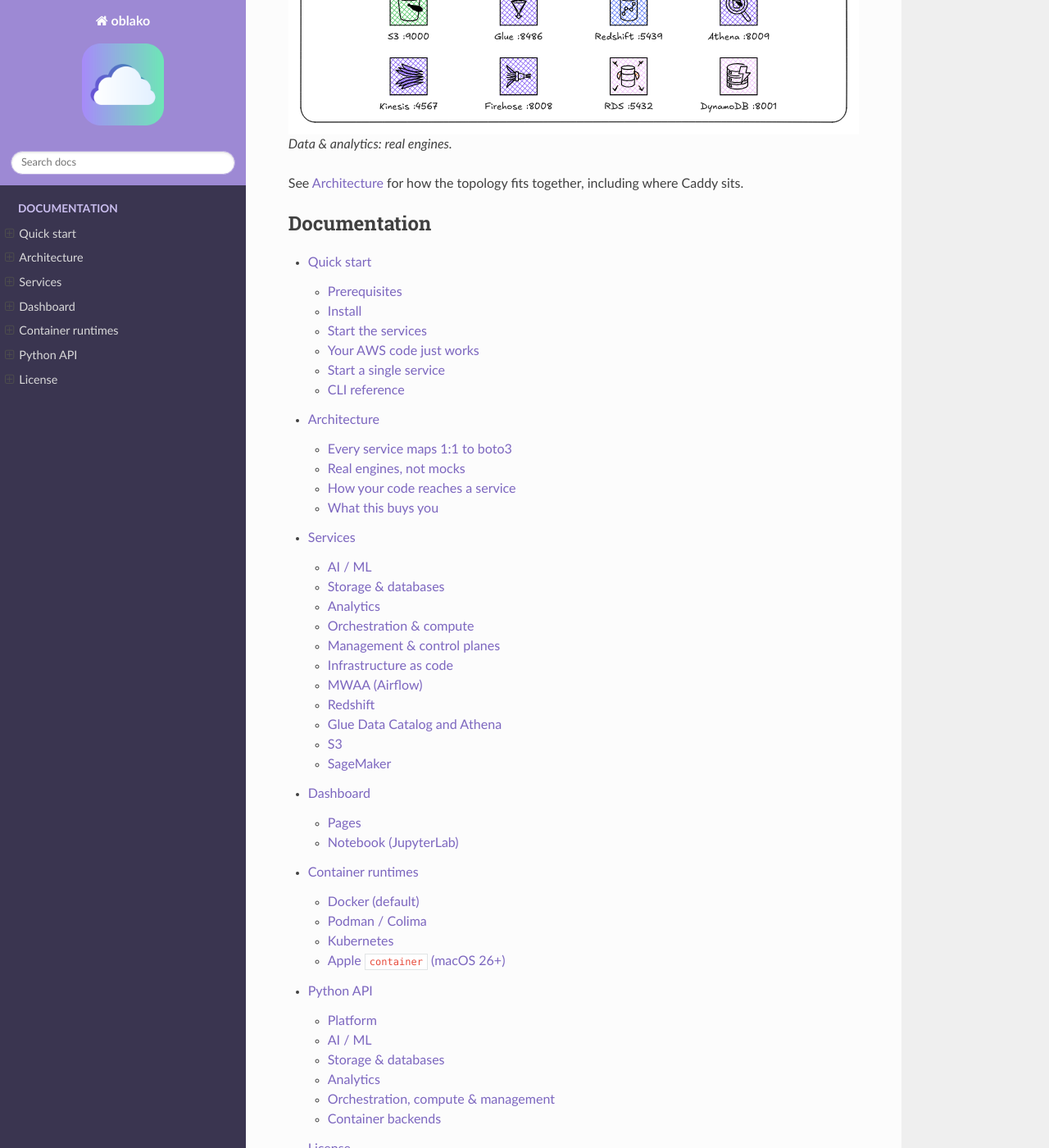
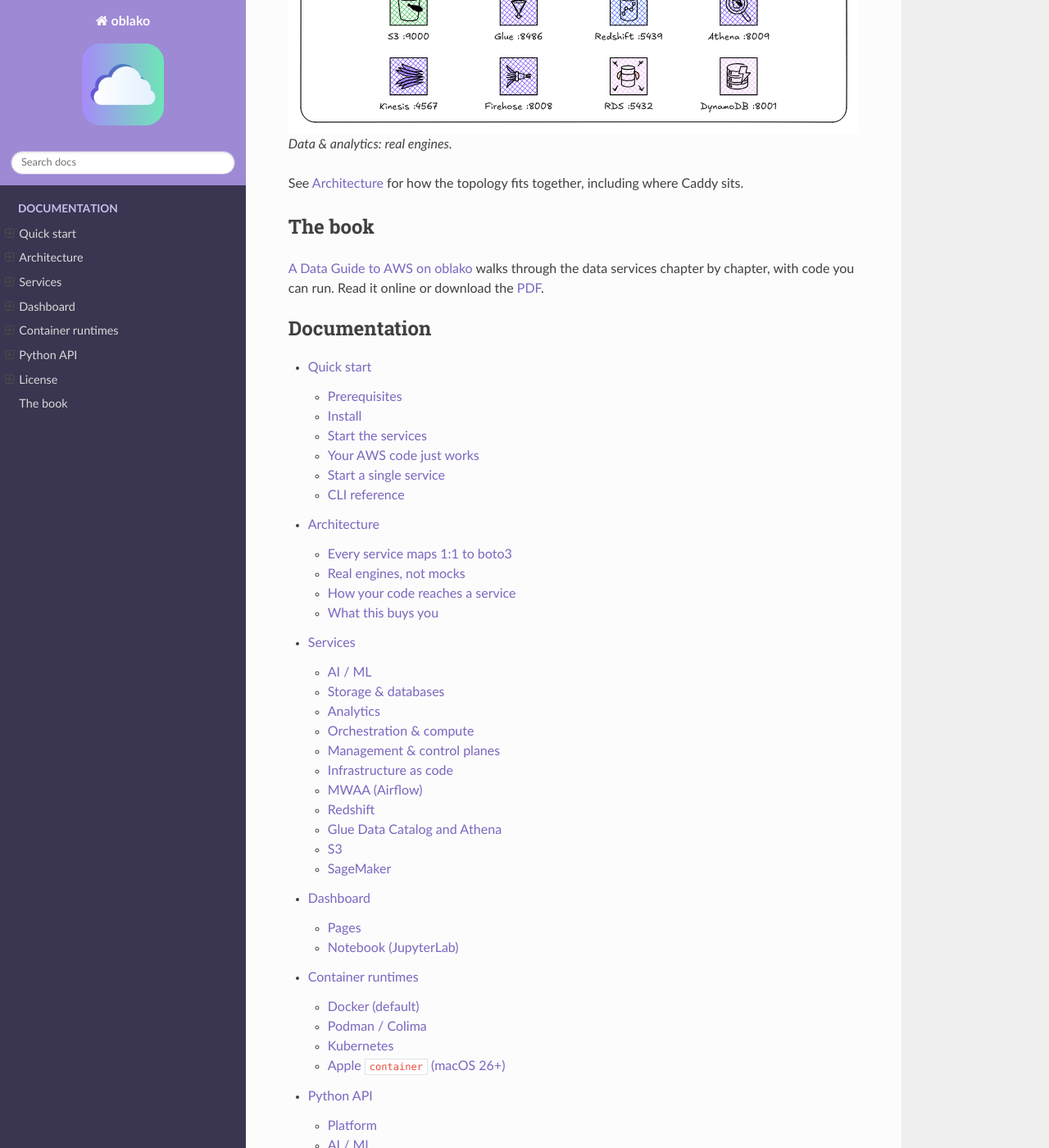
Before and after one commit to almostly/oblako, a Sphinx documentation site: the page built from docs/index.md, in a window 1280 px wide and 1400 px high, scrolled down 1537 px. Shown: the whole window at 82% size. Built offline with Sphinx 7.4.7 and the Read the Docs theme 3.1.0, drawn with Linux system fonts in a browser that asks for light colours.

Commit message:
Docs(+): the book is served at /book/, and docs deploys leave it in place (#69)

````diff
--- a/docs/index.md
+++ b/docs/index.md
@@ -50,6 +50,13 @@
 See [Architecture](architecture.md) for how the topology fits together, including
 where Caddy sits.
 
+## The book
+
+[A Data Guide to AWS on oblako](https://oblako-sdk.almostly.ai/book/) walks through
+the data services chapter by chapter, with code you can run. Read it online or
+download the
+[PDF](https://oblako-sdk.almostly.ai/book/A-Data-Guide-to-AWS-on-oblako.pdf).
+
 ```{toctree}
 :maxdepth: 2
 :caption: Documentation
@@ -61,4 +68,5 @@
 runtimes
 api
 license
+The book <https://oblako-sdk.almostly.ai/book/>
 ```
````
Also changed, not shown: 1 other file.
